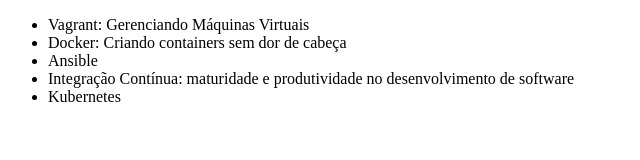
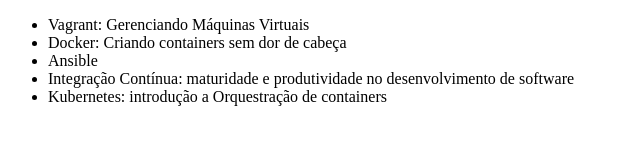
Before and after one commit to DuarteGustavo/aprendendo-git-alura, a plain HTML site: page index.html in a window 1280 px wide. Shown: the whole page, without its empty margins (0-640 px from the left). Drawn offline with Linux system fonts and the light colour scheme.

Commit message:
Alterando o nome do curso de kubernetes

```diff
--- a/index.html
+++ b/index.html
@@ -10,7 +10,7 @@
         <li>Docker: Criando containers sem dor de cabeça</li>
         <li>Ansible</li>
         <li>Integração Contínua: maturidade e produtividade no desenvolvimento de software</li>
-        <li>Kubernetes</li>
+        <li>Kubernetes: introdução a Orquestração de containers</li>
     </ul>
 </body>
 </html>
```
